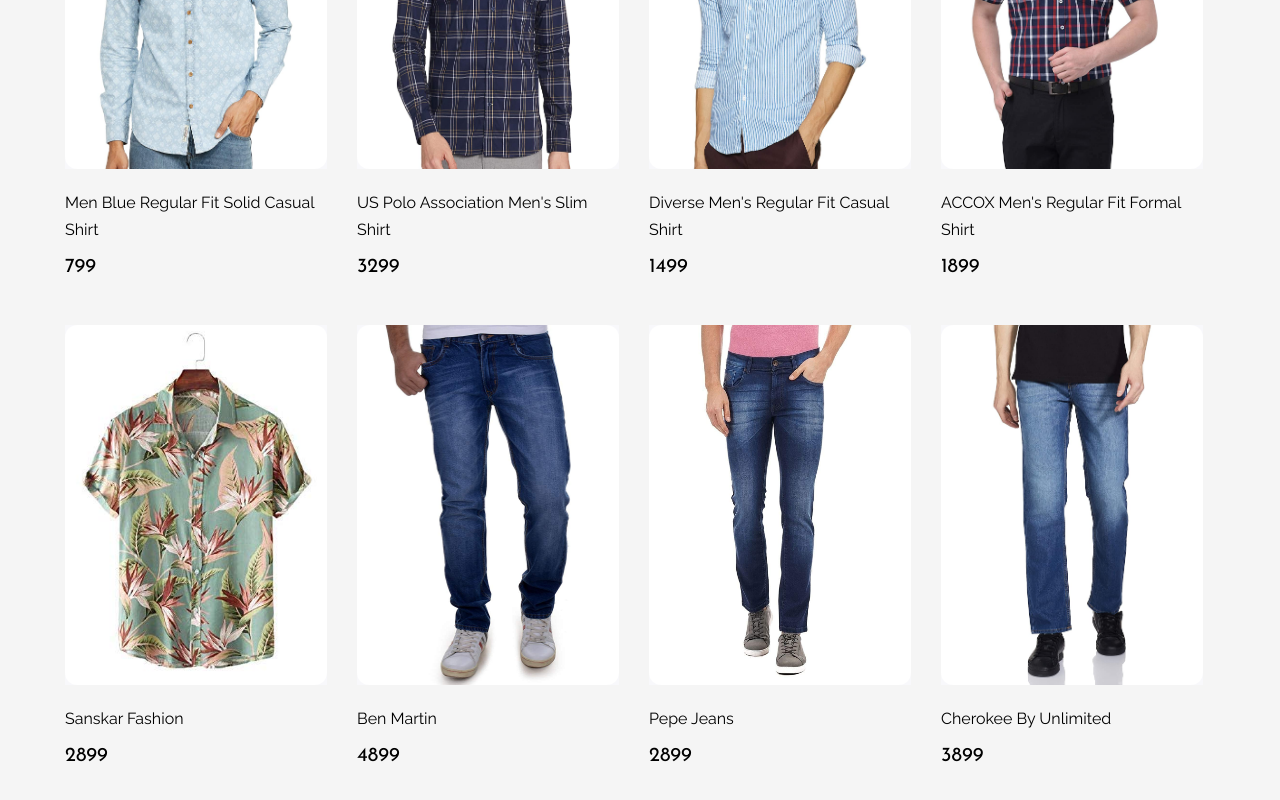
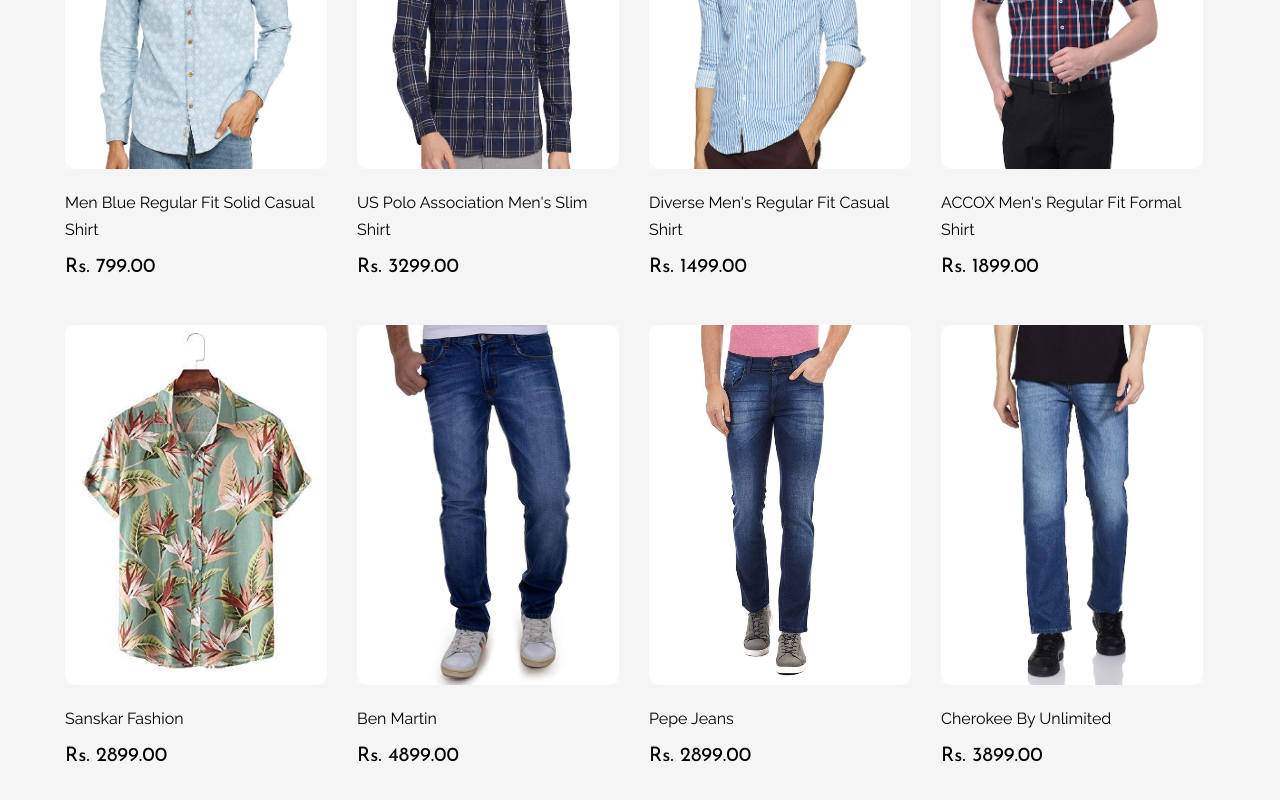
Before and after one commit to pesto-students/little-tags-patelronakp, a React (Create React App) app: page / in a window 1280 px wide. Shown: the part 3410-4210 px from the top of the page. Built offline with nearby package versions, Linux system fonts and the light colour scheme.

Commit message:
price tag fixed decimal + curruency set

```diff
--- a/src/components/products/products.jsx
+++ b/src/components/products/products.jsx
@@ -105,7 +105,7 @@ const Products = (props) => {
             {product.title}
           </a>
         </h4>
-        <span className="short-item__price">{product.price}</span>
+        <span className="short-item__price">Rs. {product.price.toFixed(2)}</span>
       </div>
     </div>
   ));
```
Also changed, not shown: 1 other file (tests, documents, lock files or other folders).
